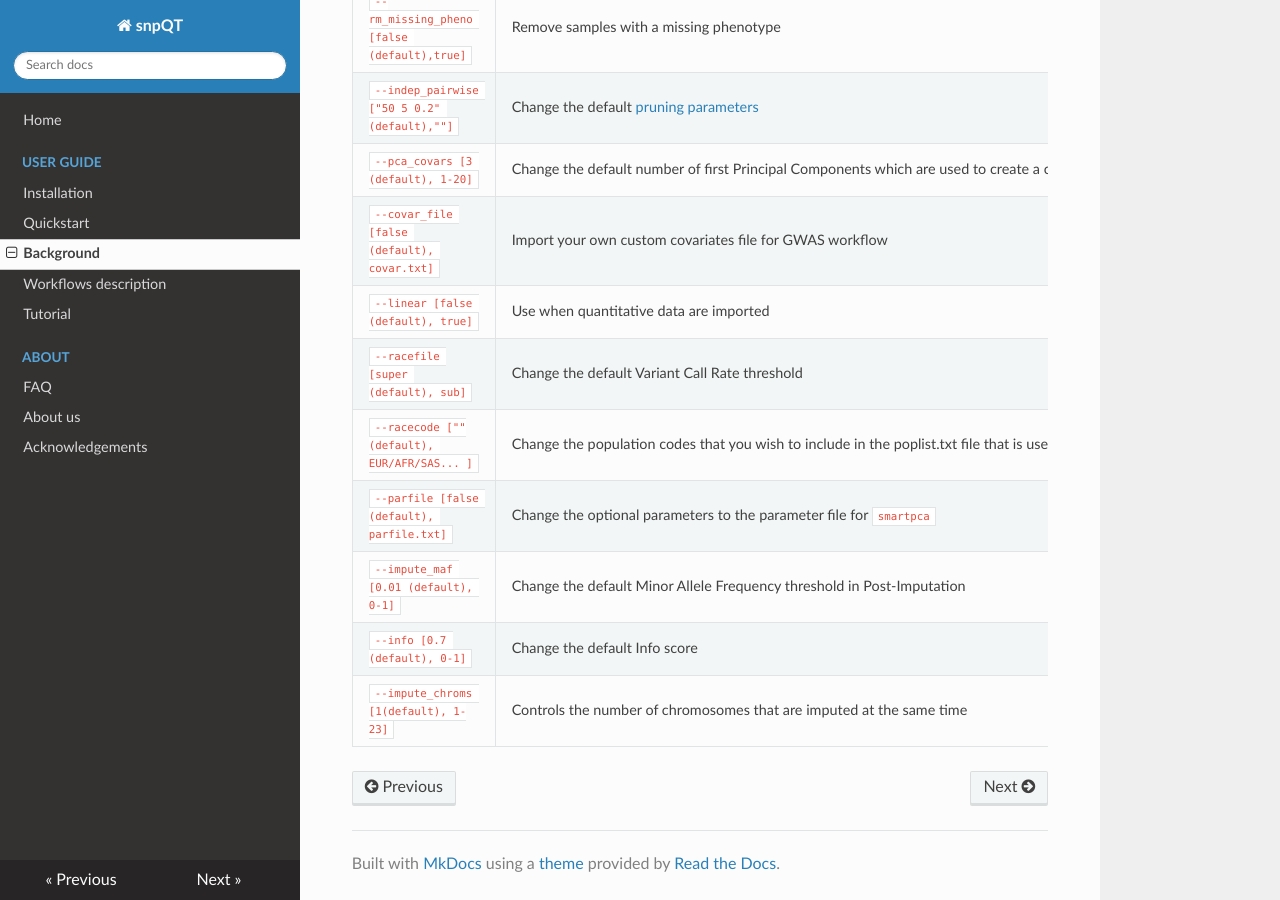
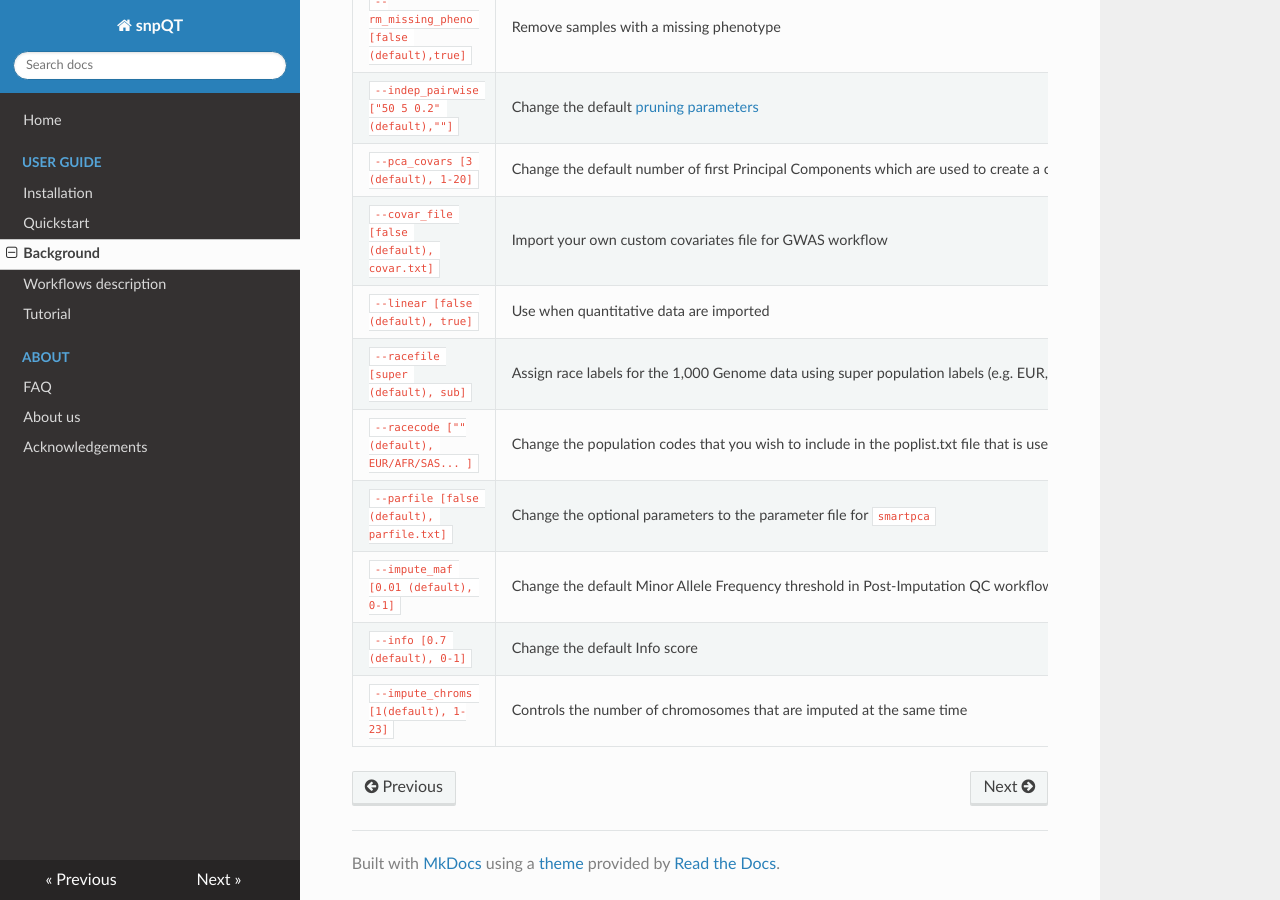
Before and after one commit to nebfield/snpQT, an MkDocs documentation site: the page built from docs/user-guide/background.md, in a window 1280 px wide and 900 px high, scrolled down 3675 px. Built offline with MkDocs 1.6.1, drawn with Linux system fonts in a browser that asks for light colours; nearby versions of some CDN libraries.

Commit message:
Update background.md

```diff
--- a/docs/user-guide/background.md
+++ b/docs/user-guide/background.md
@@ -71,9 +71,9 @@ The following table summarizes the functions and the dependencies of all the imp
 | `--pca_covars [3 (default), 1-20]`| Change the default number of first Principal Components which are used to create a covariates file |`--qc` + `--gwas`|
 | `--covar_file [false (default), covar.txt]`| Import your own custom covariates file for GWAS workflow| `--qc` + `--gwas`|
 | `--linear [false (default), true]`| Use when quantitative data are imported | `--qc` |
-| `--racefile [super (default), sub]` | Change the default Variant Call Rate threshold | `--qc` + `--pop_strat`|
+| `--racefile [super (default), sub]` | Assign race labels for the 1,000 Genome data using super population labels (e.g. EUR, AFR, AMR) or subpopulation labels | `--qc` + `--pop_strat`|
 | `--racecode [""(default), EUR/AFR/SAS... ]` | Change the population codes that you wish to include in the poplist.txt file that is used in `smartpca` | `--qc` + `--pop_strat`|
 | `--parfile [false (default), parfile.txt]` | Change the optional parameters to the parameter file for `smartpca` | `--qc` + `--pop_strat`|
-| `--impute_maf [0.01 (default), 0-1]`| Change the default Minor Allele Frequency threshold in Post-Imputation|`--impute`|
-| `--info [0.7 (default), 0-1]`      | Change the default Info score | `--impute`|
-| `--impute_chroms [1(default), 1-23]`      | Controls the number of chromosomes that are imputed at the same time | `--impute`|
+| `--impute_maf [0.01 (default), 0-1]`| Change the default Minor Allele Frequency threshold in Post-Imputation QC workflow |`--impute`, `--post_impute`|
+| `--info [0.7 (default), 0-1]`      | Change the default Info score | `--impute`, `--post_impute`|
+| `--impute_chroms [1(default), 1-23]`      | Controls the number of chromosomes that are imputed at the same time | `--impute`, `--post_impute`|
```
